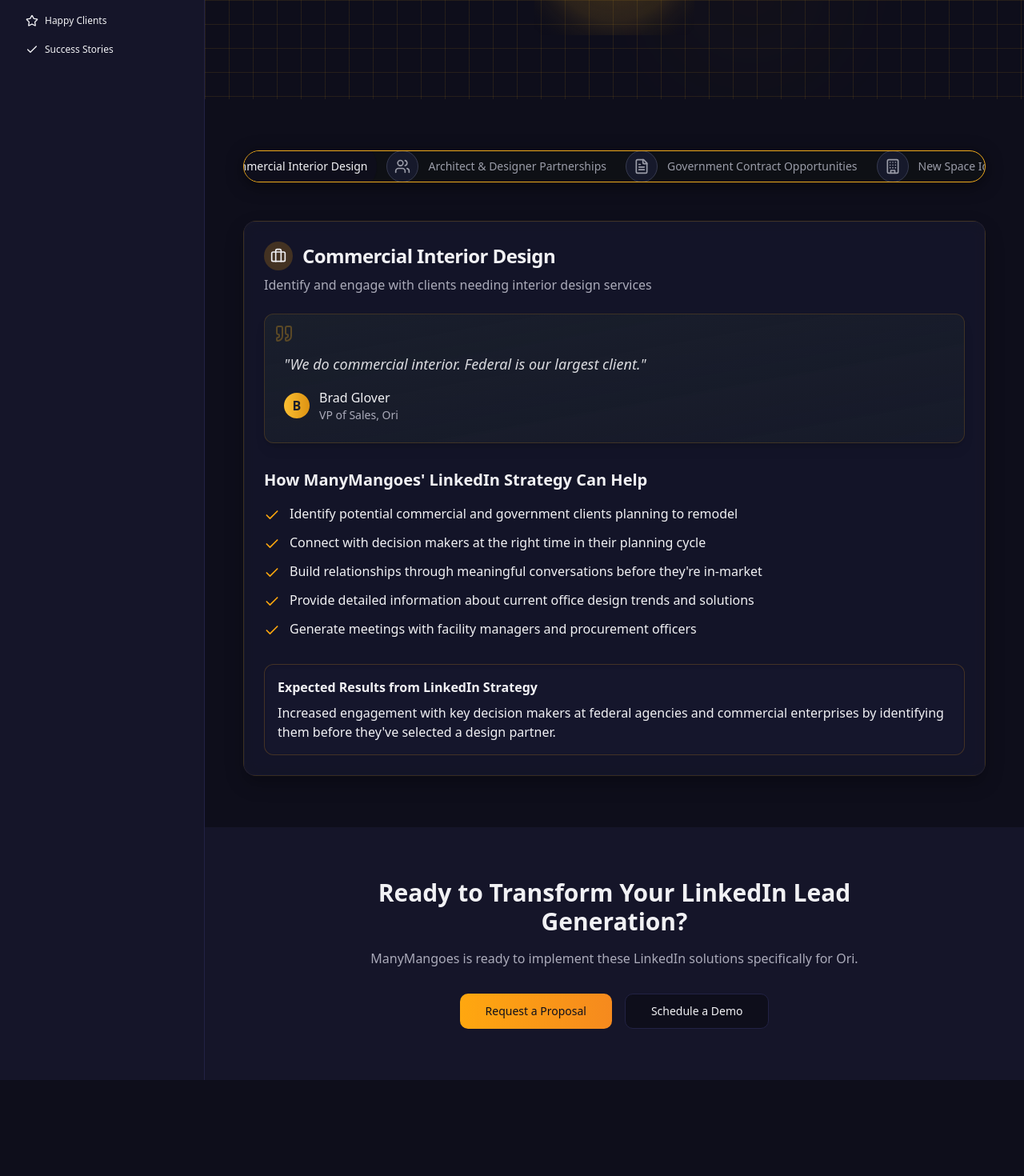
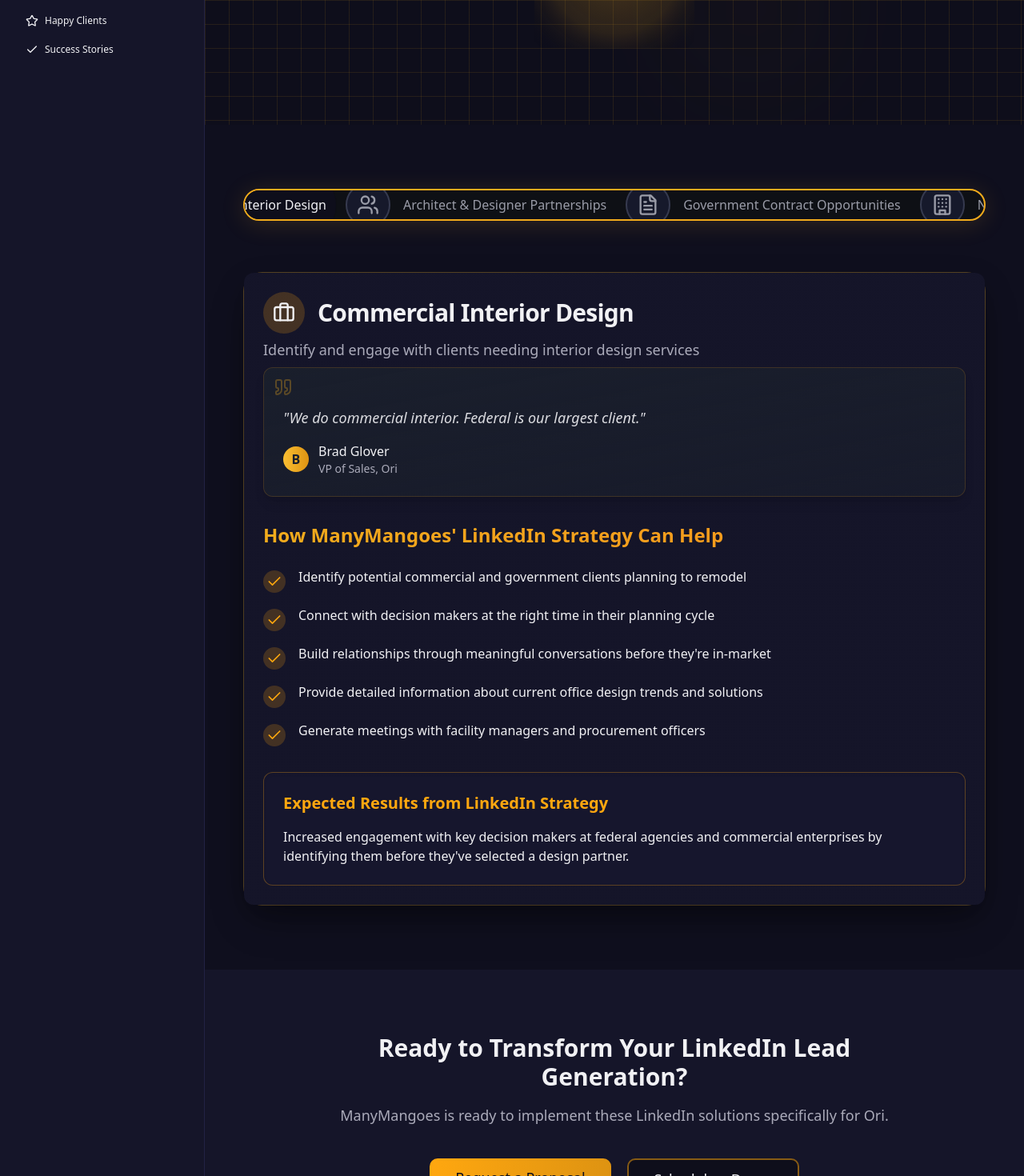
Before and after one commit to pipezulu/crypto-80, a React (Vite) app: page /use-cases in a window 1280 px wide. Shown: the part 420-1890 px from the top of the page at 80% size. Before the commit the page ends 1770 px from the top, so only its background shows below. Built offline with nearby package versions, Linux system fonts and the light colour scheme.

Commit message:
Fix: Improve visual appearance
Refactor styles to improve the overall look and feel of the application.

```diff
--- a/src/index.css
+++ b/src/index.css
@@ -1,3 +1,4 @@
+
 @tailwind base;
 @tailwind components;
 @tailwind utilities;
@@ -142,17 +143,17 @@
   font-weight: 600;
 }
 
-/* Premium dark UI tabs with gold accent - Updated */
+/* Premium dark UI tabs with gold accent - Completely Redesigned */
 .use-case-tabs {
   display: flex;
   background-color: #0e1015;
-  border-radius: 3rem;
-  border: 1px solid #F1AB1C;
+  border-radius: 4rem;
+  border: 2px solid #F1AB1C;
   padding: 0.5rem;
   position: relative;
   overflow: hidden;
   width: 100%;
-  box-shadow: 0 4px 20px rgba(0, 0, 0, 0.5);
+  box-shadow: 0 4px 30px rgba(241, 171, 28, 0.15);
 }
 
 .use-case-trigger {
@@ -161,44 +162,45 @@
   display: flex;
   align-items: center;
   justify-content: center;
-  gap: 0.75rem;
-  padding: 0.75rem;
+  gap: 1rem;
+  padding: 1rem 0.75rem;
   background-color: transparent;
   color: #9A9CA8;
   transition: all 0.3s ease;
   border: none;
-  border-radius: 2.5rem;
-  min-height: 3.5rem;
+  border-radius: 3.5rem;
+  min-height: 4.5rem;
   z-index: 1;
 }
 
 .use-case-trigger[data-state="active"] {
-  background-color: #16192B;
+  background-color: rgba(22, 25, 43, 0.8);
   color: #F1AB1C;
-  box-shadow: inset 0 0 10px rgba(241, 171, 28, 0.1);
+  box-shadow: inset 0 0 15px rgba(241, 171, 28, 0.1);
 }
 
 .use-case-trigger-icon {
   display: flex;
   align-items: center;
   justify-content: center;
-  width: 2.5rem;
-  height: 2.5rem;
+  width: 3.5rem;
+  height: 3.5rem;
   border-radius: 50%;
   background-color: #16192B;
-  border: 1px solid #363A4F;
+  border: 2px solid #363A4F;
   transition: all 0.3s ease;
 }
 
 .use-case-trigger[data-state="active"] .use-case-trigger-icon {
   border-color: #F1AB1C;
-  box-shadow: 0 0 15px rgba(241, 171, 28, 0.3);
+  background-color: rgba(241, 171, 28, 0.1);
+  box-shadow: 0 0 20px rgba(241, 171, 28, 0.3);
 }
 
 .use-case-trigger-icon svg {
   color: #9A9CA8;
-  width: 1.25rem;
-  height: 1.25rem;
+  width: 1.75rem;
+  height: 1.75rem;
   transition: all 0.3s ease;
 }
 
@@ -207,10 +209,10 @@
 }
 
 .use-case-content {
-  margin-top: 2rem;
-  border: 1px solid rgba(241, 171, 28, 0.2);
-  border-radius: 1rem;
+  margin-top: 2.5rem;
+  border: 1px solid rgba(241, 171, 28, 0.3);
+  border-radius: 1.5rem;
   background-color: rgba(22, 25, 43, 0.7);
   backdrop-filter: blur(10px);
-  box-shadow: 0 10px 25px rgba(0, 0, 0, 0.2);
+  box-shadow: 0 15px 35px rgba(0, 0, 0, 0.3);
 }
--- a/src/pages/UseCases.tsx
+++ b/src/pages/UseCases.tsx
@@ -21,7 +21,7 @@ const UseCases = () => {
     {
       id: "commercial-design",
       title: "Commercial Interior Design",
-      icon: <Briefcase className="h-5 w-5" />,
+      icon: <Briefcase className="h-7 w-7" />,
       description: "Identify and engage with clients needing interior design services",
       quote: "We do commercial interior. Federal is our largest client.",
       details: [
@@ -36,7 +36,7 @@ const UseCases = () => {
     {
       id: "architect-partnerships",
       title: "Architect & Designer Partnerships",
-      icon: <Users className="h-5 w-5" />,
+      icon: <Users className="h-7 w-7" />,
       description: "Build strong referral relationships with architects and commercial realtors",
       quote: "You won't lease a space on your own. So one is the commercial realtor networking with those people that are building clients.",
       details: [
@@ -51,7 +51,7 @@ const UseCases = () => {
     {
       id: "government-contracts",
       title: "Government Contract Opportunities",
-      icon: <FileText className="h-5 w-5" />,
+      icon: <FileText className="h-7 w-7" />,
       description: "Stay ahead of government contract opportunities and decision makers",
       quote: "Where I'm located is where it's called Redstone Marshall. The federal agencies make decisions, furniture, Army Corps of Engineers, Missile Command.",
       details: [
@@ -66,7 +66,7 @@ const UseCases = () => {
     {
       id: "moving-clients",
       title: "New Space Identification",
-      icon: <Building className="h-5 w-5" />,
+      icon: <Building className="h-7 w-7" />,
       description: "Identify companies moving to or building new office spaces",
       quote: "We try to find clients that are needing to either remodel or update or they're moving to a new space.",
       details: [
@@ -83,11 +83,11 @@ const UseCases = () => {
   return (
     <div className="min-h-screen">
       {/* Hero Section */}
-      <section className="relative overflow-hidden bg-grid">
+      <section className="relative overflow-hidden bg-grid py-12">
         <div className="absolute left-1/3 top-1/4 transform -translate-x-1/2 -translate-y-1/2 blur-3xl opacity-20 bg-gradient-radial-tech w-96 h-96"></div>
         <div className="absolute right-1/3 bottom-1/4 transform translate-x-1/2 translate-y-1/2 blur-3xl opacity-20 bg-gradient-radial-mango w-96 h-96"></div>
 
-        <div className="container mx-auto px-4 py-20 relative z-10">
+        <div className="container mx-auto px-4 py-12 relative z-10">
           <div className="flex flex-col items-center gap-8">
             <motion.div
               initial={{ opacity: 0, y: 20 }}
@@ -121,7 +121,7 @@ const UseCases = () => {
       </section>
 
       {/* Tabs Section */}
-      <section className="py-16 px-4">
+      <section className="py-20 px-4 bg-card/30 backdrop-blur-sm">
         <div className="container mx-auto">
           <motion.div
             initial={{ opacity: 0, y: 20 }}
@@ -129,7 +129,7 @@ const UseCases = () => {
             className="max-w-5xl mx-auto"
           >
             <Tabs defaultValue="commercial-design" className="w-full">
-              <TabsList className="use-case-tabs mb-12">
+              <TabsList className="use-case-tabs mb-16">
                 {useCases.map((useCase) => (
                   <TabsTrigger
                     key={useCase.id}
@@ -139,24 +139,24 @@ const UseCases = () => {
                     <div className="use-case-trigger-icon">
                       {useCase.icon}
                     </div>
-                    <span className="text-sm font-medium">{useCase.title}</span>
+                    <span className="text-base font-medium">{useCase.title}</span>
                   </TabsTrigger>
                 ))}
               </TabsList>
 
               {useCases.map((useCase) => (
                 <TabsContent key={useCase.id} value={useCase.id} className="use-case-content">
-                  <Card className="border border-muted/30 shadow-lg bg-card/60 backdrop-blur">
-                    <CardHeader>
-                      <CardTitle className="text-2xl flex items-center gap-3">
-                        <div className="bg-primary/20 p-2 rounded-full">
+                  <Card className="border-none shadow-2xl bg-gradient-to-b from-card/80 to-card/40 backdrop-blur">
+                    <CardHeader className="pb-2">
+                      <CardTitle className="text-3xl flex items-center gap-4">
+                        <div className="bg-primary/20 p-3 rounded-full">
                           {useCase.icon}
                         </div>
                         {useCase.title}
                       </CardTitle>
-                      <CardDescription className="text-base">{useCase.description}</CardDescription>
+                      <CardDescription className="text-lg mt-2">{useCase.description}</CardDescription>
                     </CardHeader>
-                    <CardContent>
+                    <CardContent className="space-y-8">
                       <QuoteHighlight
                         quote={useCase.quote}
                         author="Brad Glover"
@@ -164,22 +164,24 @@ const UseCases = () => {
                       />
 
                       <div className="mt-8">
-                        <h3 className="text-xl font-semibold mb-4">How ManyMangoes' LinkedIn Strategy Can Help</h3>
-                        <ul className="space-y-3">
+                        <h3 className="text-2xl font-semibold mb-6 text-gradient">How ManyMangoes' LinkedIn Strategy Can Help</h3>
+                        <ul className="space-y-4">
                           {useCase.details.map((detail, index) => (
                             <li key={index} className="flex items-start">
-                              <div className="mr-3 mt-1">
-                                <Check className="h-5 w-5 text-primary" />
+                              <div className="mr-4 mt-1">
+                                <div className="rounded-full p-1 bg-primary/20">
+                                  <Check className="h-5 w-5 text-primary" />
+                                </div>
                               </div>
-                              <span>{detail}</span>
+                              <span className="text-base">{detail}</span>
                             </li>
                           ))}
                         </ul>
                       </div>
 
-                      <div className="mt-8 p-4 bg-muted/20 border border-primary/20 rounded-lg shadow-inner">
-                        <h4 className="font-semibold mb-2">Expected Results from LinkedIn Strategy</h4>
-                        <p>{useCase.results}</p>
+                      <div className="mt-8 p-6 bg-muted/20 border border-primary/30 rounded-xl shadow-inner">
+                        <h4 className="font-semibold text-xl mb-4 text-primary">Expected Results from LinkedIn Strategy</h4>
+                        <p className="text-base">{useCase.results}</p>
                       </div>
                     </CardContent>
                   </Card>
@@ -191,7 +193,7 @@ const UseCases = () => {
       </section>
 
       {/* Final CTA Section */}
-      <section className="py-16 bg-card">
+      <section className="py-20 bg-card">
         <div className="container mx-auto px-4">
           <motion.div
             initial={{ opacity: 0, y: 20 }}
@@ -200,15 +202,15 @@ const UseCases = () => {
             className="text-center max-w-3xl mx-auto"
           >
             <h2 className="text-3xl font-bold mb-4">Ready to Transform Your LinkedIn Lead Generation?</h2>
-            <p className="text-muted-foreground mb-8">
+            <p className="text-muted-foreground mb-10 text-lg">
               ManyMangoes is ready to implement these LinkedIn solutions specifically for Ori.
             </p>
 
-            <div className="flex flex-col sm:flex-row gap-4 justify-center">
-              <Button size="lg" className="bg-gradient-tech hover:opacity-90 transition-opacity">
+            <div className="flex flex-col sm:flex-row gap-5 justify-center">
+              <Button size="lg" className="bg-gradient-to-r from-primary to-accent hover:opacity-90 transition-opacity text-lg py-6 px-8">
                 Request a Proposal
               </Button>
-              <Button variant="outline" size="lg">
+              <Button variant="outline" size="lg" className="border-2 border-primary/50 text-lg py-6 px-8 hover:bg-primary/10">
                 Schedule a Demo
               </Button>
             </div>
```
